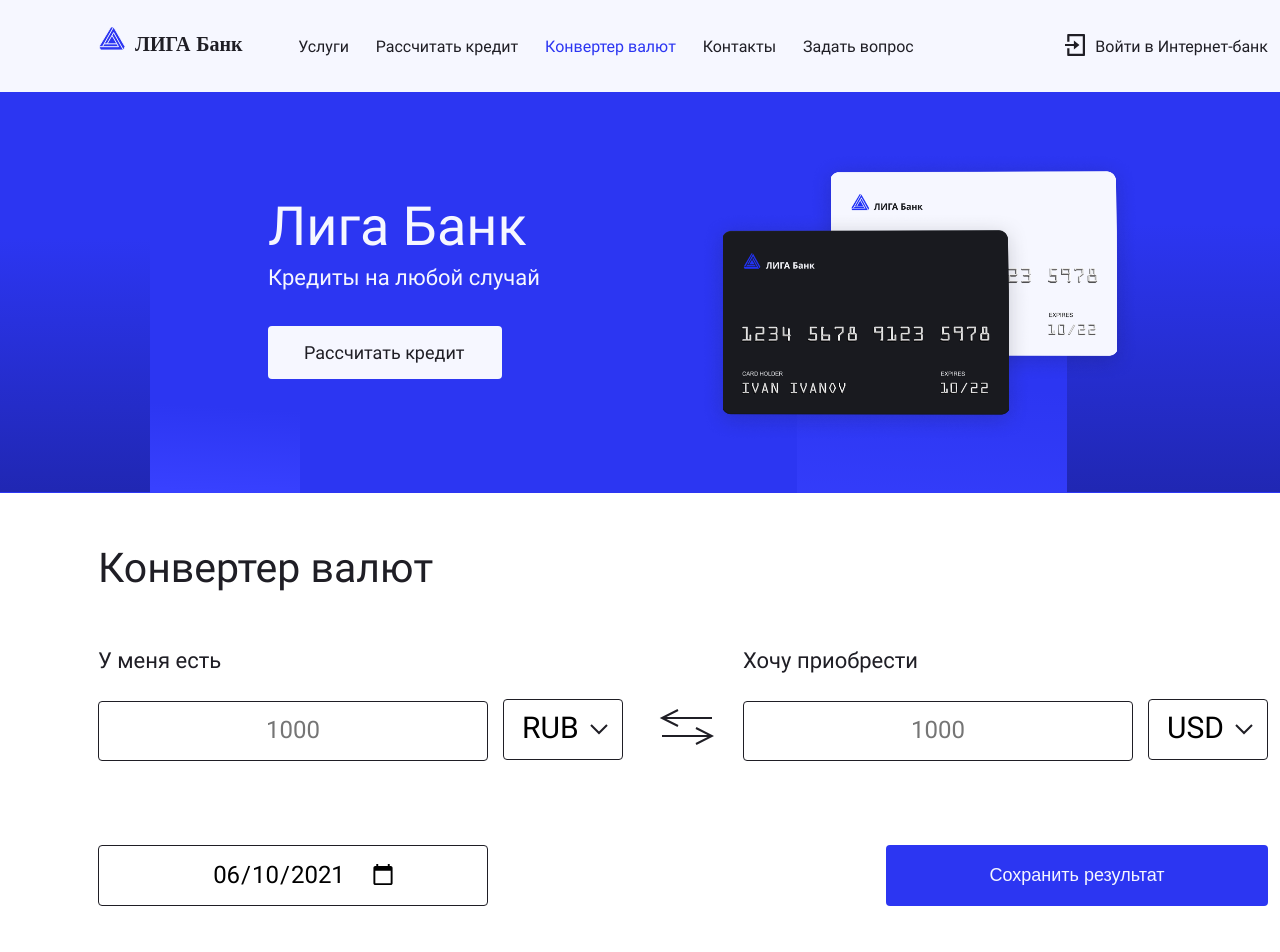
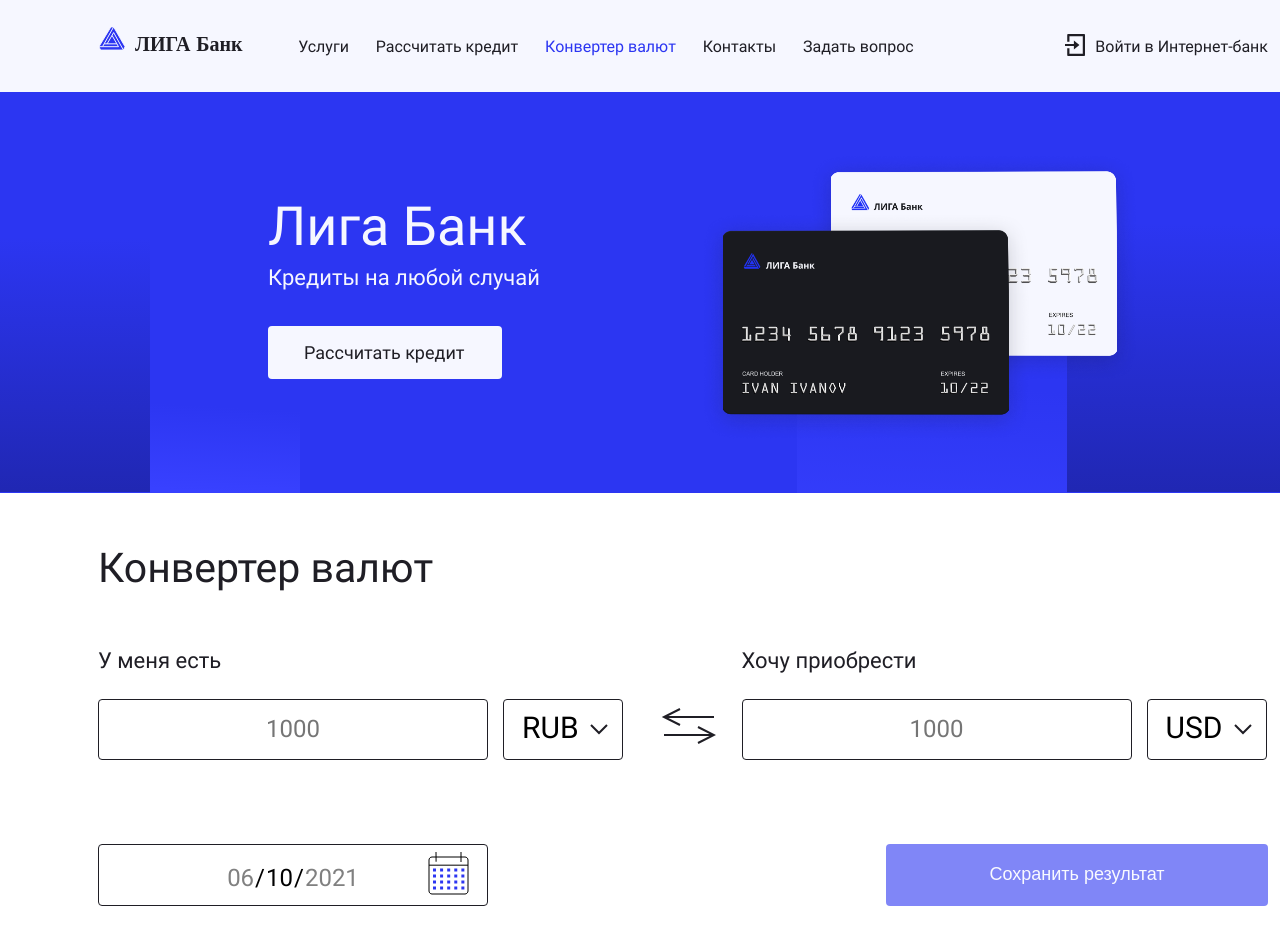
Before and after one commit to arslanbekova/arslanbekova_liga-bank, a React (Create React App) app: page / in a window 1280 px wide. Shown: the top 952 px of the page. Built offline with nearby package versions, Linux system fonts and the light colour scheme.

Commit message:
Добавлена блокировка кнопок сохранить и очистить

```diff
--- a/src/components/exchange-history/exchange-history.jsx
+++ b/src/components/exchange-history/exchange-history.jsx
@@ -25,7 +25,7 @@ const ExchangeHistory = ({clearResults, results}) => {
             </li>
           )}
         </ul>
-        <button className="button button--clear" type="button" onClick={handleButtonClearClick}>Очистить историю</button>
+        <button className="button button--clear" type="button" onClick={handleButtonClearClick} disabled={!results.length ? true : false}>Очистить историю</button>
       </div>
     </section>
   );
--- a/src/components/form/form.jsx
+++ b/src/components/form/form.jsx
@@ -34,6 +34,7 @@ const Form = ({saveResult, results}) => {
   };
 
   const [userForm, setUserForm] = useState(DEFAULT_USER_FORM);
+  const [isDisableButton, setDisableButton] = useState(true);
 
   let copyUserForm = userForm;
 
@@ -58,7 +59,8 @@ const Form = ({saveResult, results}) => {
       copyUserForm.avaliableAmount = data.rates[userForm.avaliableCurrency];
       copyUserForm.wantedAmount = amount;
       setUserForm({...copyUserForm});
-    });
+    })
+    .catch((error) => error);
   };
 
   const handleAvaliableCurrencyChange = (evt) => {
@@ -75,8 +77,12 @@ const Form = ({saveResult, results}) => {
 
   const handleAvaliableAmountChange = (evt) => {
     const amount = Number(evt.target.value);
+    setDisableButton(false);
     if (amount < Breakpoints.MIN_AMOUNT_FIELD_VALUE) {
-      setUserForm({...DEFAULT_USER_FORM});
+      copyUserForm.avaliableAmount = DEFAULT_USER_FORM.avaliableAmount;
+      copyUserForm.wantedAmount = DEFAULT_USER_FORM.wantedAmount;
+      setUserForm({...copyUserForm});
+      setDisableButton(true);
       return;
     }
     convertAvaliableToWanted(amount);
@@ -84,18 +90,26 @@ const Form = ({saveResult, results}) => {
 
   const handleWantedAmountChange = (evt) => {
     const amount = Number(evt.target.value);
+    setDisableButton(false);
     if (amount < Breakpoints.MIN_AMOUNT_FIELD_VALUE) {
-      setUserForm({...DEFAULT_USER_FORM});
+      copyUserForm.wantedAmount = DEFAULT_USER_FORM.avaliableAmount;
+      copyUserForm.avaliableAmount = DEFAULT_USER_FORM.wantedAmount;
+      setUserForm({...copyUserForm});
+      setDisableButton(true);
       return;
     }
     convertWantedToAvaliable(amount);
   };
 
   const minDate = dayjs(new Date()).subtract(Breakpoints.MAX_DAYS_GAP, `day`).format(`YYYY-MM-DD`);
+  const maxDate = dayjs(new Date()).format(`YYYY-MM-DD`);
 
   const handleDateChange = (evt) => {
     copyUserForm.currentDate = dayjs(evt.target.value).format(`YYYY-MM-DD`);
     setUserForm({...copyUserForm});
+    if (userForm.avaliableAmount === `` || userForm.wantedAmount === ``) {
+      return;
+    }
     convertCurrency(userForm.avaliableAmount, userForm.avaliableCurrency, userForm.wantedCurrency, userForm.currentDate)
     .then((data) => {
       copyUserForm.wantedAmount = data.rates[userForm.wantedCurrency];
@@ -132,9 +146,9 @@ const Form = ({saveResult, results}) => {
       <fieldset className="form__field">
         <label className="visually-hidden" htmlFor="exchange-date">Желаемая дата обмена</label>
         <input className="form__input form__input--exchange-date" id="exchange-date" type="date" name="exchange-date"
-          required value={userForm.currentDate} min={minDate} onChange={handleDateChange}/>
+          required value={userForm.currentDate} min={minDate} max={maxDate} onChange={handleDateChange}/>
       </fieldset>
-      <button className="button button--save" type="button" onClick={handleButtonSaveClick}>Сохранить результат</button>
+      <button className="button button--save" type="button" onClick={handleButtonSaveClick} disabled={isDisableButton}>Сохранить результат</button>
     </form>
   );
 };
--- a/src/scss/blocks/button.scss
+++ b/src/scss/blocks/button.scss
@@ -7,6 +7,11 @@
   border-radius: 4px;
   box-sizing: border-box;
   display: inline-block;
+  cursor: pointer;
+
+  &:disabled {
+    opacity: 0.6;
+  }
 }
 
 .button--calculate {
--- a/src/scss/blocks/form.scss
+++ b/src/scss/blocks/form.scss
@@ -10,6 +10,9 @@
 }
 
 .form__field {
+  display: flex;
+  flex-wrap: wrap;
+  width: 45%;
   @include zero-indent;
   border: 0;
 }
@@ -46,6 +49,7 @@
   line-height: 30.8px;
 
   margin-bottom: 22px;
+  width: 100%;
 }
 
 .form__input {
@@ -71,6 +75,22 @@
   }
 }
 
+.form__input--exchange-date {
+  font-weight: 400;
+  padding-top: 16px;
+  padding-bottom: 8px;
+
+  background: url('../../img/calendar.svg') no-repeat;
+  background-position: 329px 6px;
+  position: relative;
+
+  &::-webkit-calendar-picker-indicator {
+    opacity: 0;
+    position: absolute;
+    right: 20px;
+  }
+}
+
 .form__input--number {
   margin-right: 15px;
   -moz-appearance: textfield;
@@ -78,7 +98,7 @@
   &::-webkit-outer-spin-button,
   &::-webkit-inner-spin-button {
     -webkit-appearance: none;
-    margin: 0;
+    display: none;
   }
 }
 
```
Also changed, not shown: public/img/calendar.svg (added), src/img/calendar.svg (added).
